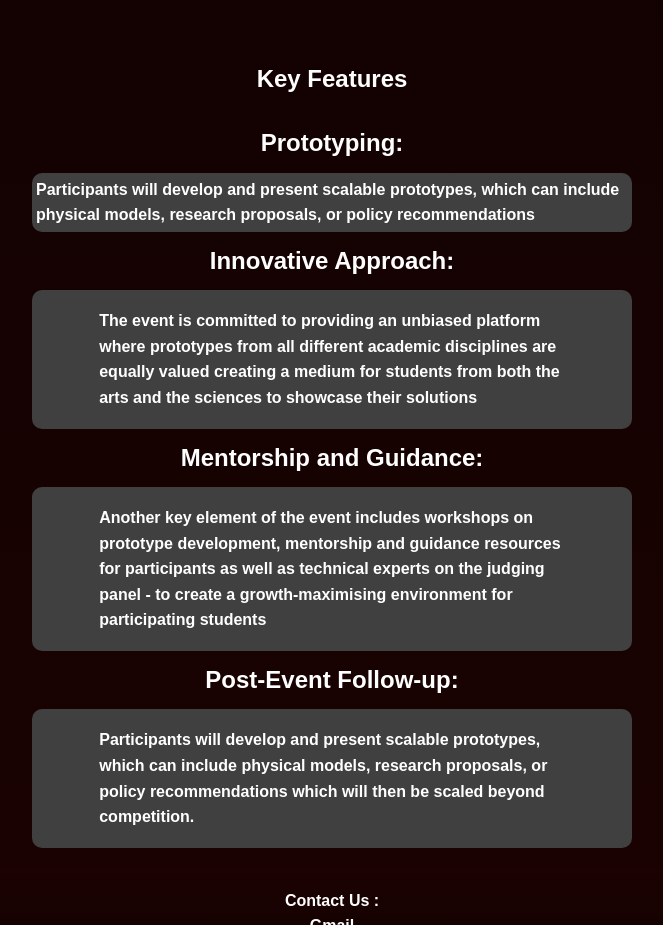
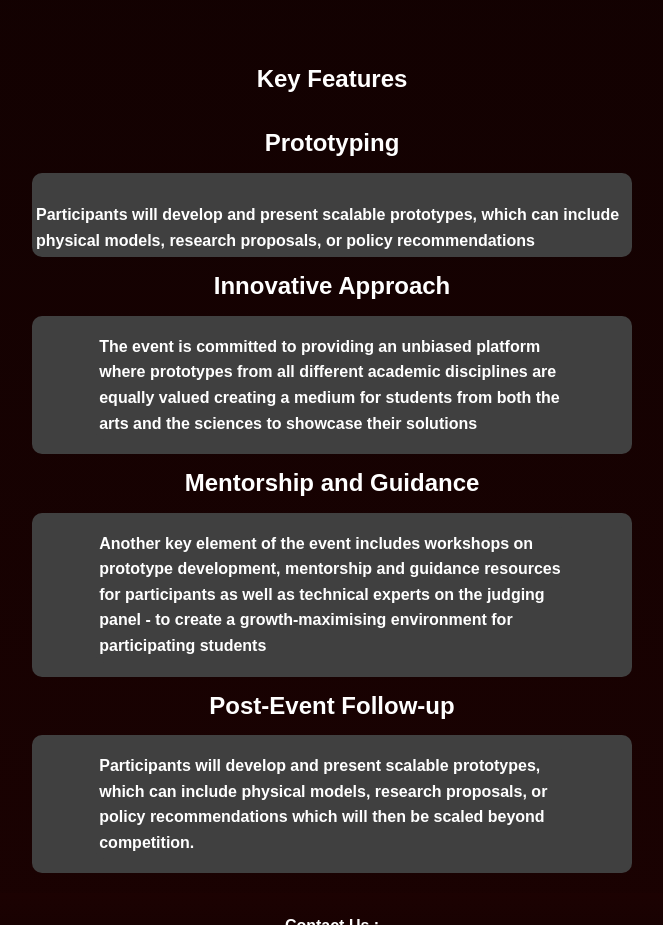
Before and after one commit to SubhaJkumar/SMSD, a plain HTML site: page index.HTML in a window 1280 px wide. Shown: the part 2300-3225 px from the top of the page, without its empty margins (308-971 px from the left). Drawn offline with Linux system fonts and the light colour scheme.

Commit message:
Update index.HTML

```diff
--- a/index.HTML
+++ b/index.HTML
@@ -329,26 +329,25 @@ This would also involve post-competition steps like connecting them with potenti
 
   <section id="features">
         <h2 align="center">Key Features</h2><br>
-               <h1>Prototyping: </h1>
+               <h1>Prototyping</h1>
         <div class="feature-box">
 
-            <p align="center" style="text-align:left;" >Participants will develop and present scalable prototypes, which can include physical models, research proposals, or policy recommendations</p>
-        </div>
-                       <h1>Innovative Approach:</h1>
+            <p align="center" style="text-align:left;" ><br>Participants will develop and present scalable prototypes, which can include physical models, research proposals, or policy recommendations<br></p> </div>
+                       <h1>Innovative Approach</h1>
 
         <div class="feature-box">
         <div class="feature-box">
 
             <p align="center"  style="text-align:left;">The event is committed to providing an unbiased platform where prototypes from all different academic disciplines are equally valued creating a medium for students from both the arts and the sciences to showcase their solutions</p>        </div></div>
 
-                             <h1>Mentorship and Guidance:</h1>
+                             <h1>Mentorship and Guidance</h1>
 
         <div class="feature-box">
         <div class="feature-box">
 
             <p align="center" style="text-align:left;">Another key element of the event includes workshops on prototype development, mentorship and guidance resources for participants as well as technical experts on the judging panel - to create a growth-maximising environment for participating students</p>             </div>
             </div>
-                           <h1>Post-Event Follow-up:</h1>
+                           <h1>Post-Event Follow-up</h1>
 
         <div class="feature-box">
         <div class="feature-box">
```
